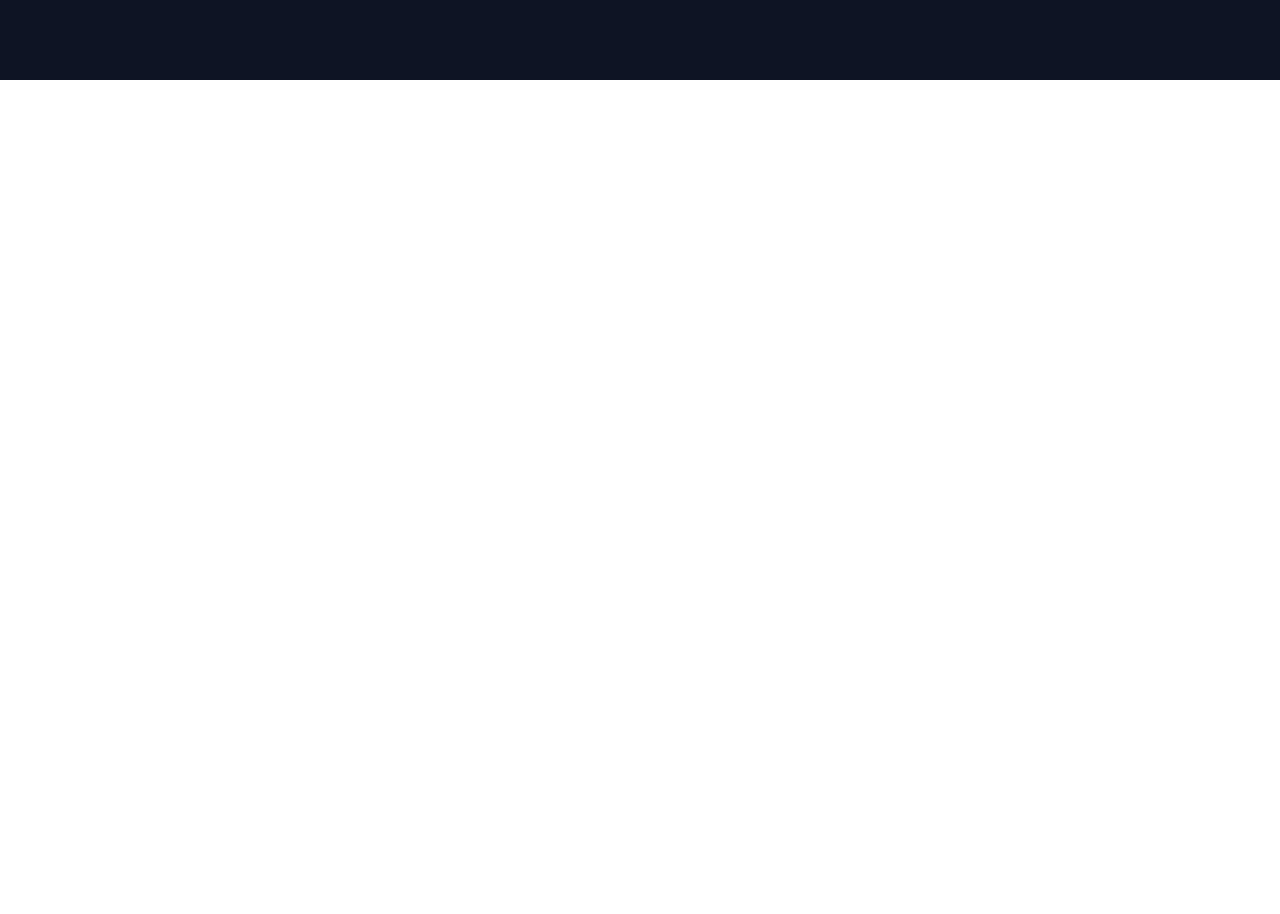
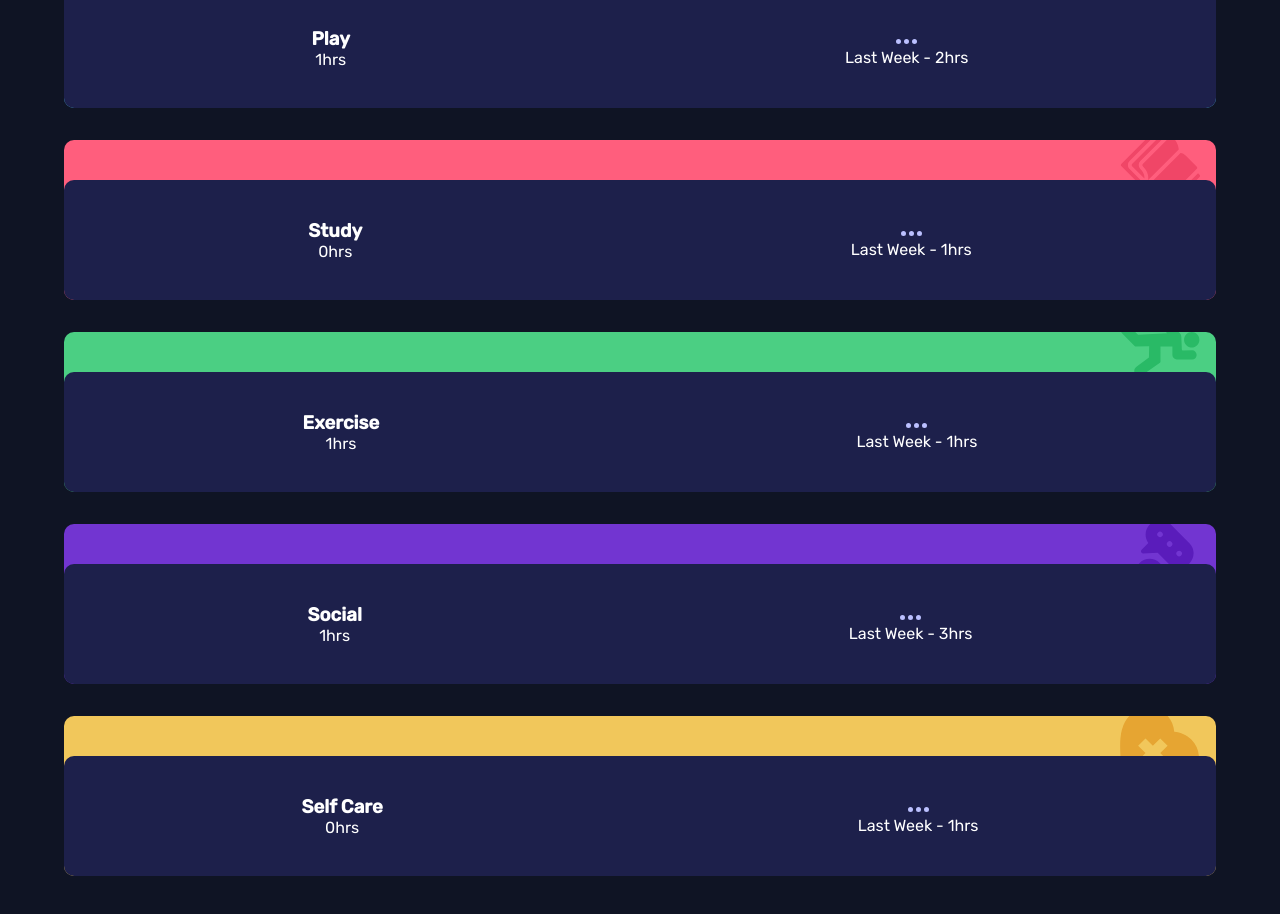
Before and after one commit to OscarAnillo/Time-tracking-dashboard, a React (Create React App) app: page / in a window 1280 px wide. Shown: the part 720-1634 px from the top of the page. Before the commit the page ends 800 px from the top, so only its background shows below. Built offline with nearby package versions, Linux system fonts and the light colour scheme.

Commit message:
add styles to info cards

```diff
--- a/src/App.css
+++ b/src/App.css
@@ -9,7 +9,7 @@
 
 .App {
   text-align: center;
-  height: 100vh;
+  min-height: 100vh;
   position: relative;
   background: hsl(226, 43%, 10%);
   font-family: 'Rubik', sans-serif;
@@ -20,7 +20,7 @@
   padding: 75px 0;
 }
 img {
-  width: 100%;
+  max-width: 100%;
 }
 
 /* MainCard component */
@@ -75,3 +75,52 @@ img {
 .main-nav ul li:active {
   color: #fff;
 }
+
+/* InfoCards components */
+.cards {
+  margin: 2em 0;
+  position: relative;
+  border-radius: 10px;
+
+}
+.cards-bg {
+  height: 40px;
+  text-align: right;
+  overflow: hidden;
+  position: relative;
+}
+.cards-bg img {
+  width: 80px;
+  padding-right: 1em;
+  position: absolute;
+  top: -10px;
+  right: 0px;
+}
+.cards-row {
+  display: flex;
+  align-items: center;
+  justify-content: space-around;
+  background-color: rgb(29, 32, 75  );
+  color: #fff;
+  border-radius: 10px;
+  height: 120px;
+}
+
+.work {
+  background-color: rgb(255, 139, 100);
+}
+.play {
+  background-color: rgb(86, 194, 230);
+}
+.study {
+  background-color: rgb(255, 94, 125);
+}
+.exercise {
+  background-color: rgb(75, 207, 131);
+}
+.social {
+  background-color: rgb(114, 53, 209);
+}
+.self-care {
+  background-color: rgb(241, 199, 91);
+}
--- a/src/App.js
+++ b/src/App.js
@@ -1,5 +1,6 @@
 
 import './App.css';
+import InfoCards from './components/info-cards';
 import MainCard from './components/main-card';
 
 function App() {
@@ -7,6 +8,7 @@ function App() {
     <div className="App">
       <div className="container">
         <MainCard />
+        <InfoCards />
       </div>
     </div>
   );
--- /dev/null
+++ b/src/components/info-cards.js
@@ -0,0 +1,30 @@
+import { useState, useEffect } from 'react';
+import data from '../data/data.json';
+
+export default function InfoCards(){
+    const [daily, setDaily] = useState('');
+    const [weekly, setWeekly] = useState('');
+    const [monthly, setMonthly] = useState('');
+
+    return (
+        <div>
+            {data.map(item => (
+                <div className={`${item.className} cards`} key={item.title}>
+                    <div className="cards-bg">
+                        <img src={item.image} alt="" />
+                    </div>
+                    <div className="cards-row">
+                        <div>
+                            <h3>{item.title}</h3>
+                            <p>{item.timeframes.daily.current}hrs</p>
+                        </div>
+                        <div>
+                            <img src="images/icon-ellipsis.svg" alt="" />
+                            <p>Last Week - {item.timeframes.daily.previous}hrs</p>
+                        </div>
+                    </div>
+                </div>
+            ))}
+        </div>
+    )
+}
--- a/src/data/data.json
+++ b/src/data/data.json
@@ -1,6 +1,8 @@
 [
   {
     "title": "Work",
+    "image":"images/icon-work.svg",
+    "className":"work",
     "timeframes": {
       "daily": {
         "current": 5,
@@ -18,6 +20,8 @@
   },
   {
     "title": "Play",
+    "image":"images/icon-play.svg",
+    "className":"play",
     "timeframes": {
       "daily": {
         "current": 1,
@@ -35,6 +39,8 @@
   },
   {
     "title": "Study",
+    "image":"images/icon-study.svg",
+    "className":"study",
     "timeframes": {
       "daily": {
         "current": 0,
@@ -52,6 +58,8 @@
   },
   {
     "title": "Exercise",
+    "image":"images/icon-exercise.svg",
+    "className":"exercise",
     "timeframes": {
       "daily": {
         "current": 1,
@@ -69,6 +77,8 @@
   },
   {
     "title": "Social",
+    "image":"images/icon-social.svg",
+    "className":"social",
     "timeframes": {
       "daily": {
         "current": 1,
@@ -86,6 +96,8 @@
   },
   {
     "title": "Self Care",
+    "image":"images/icon-self-care.svg",
+    "className":"self-care",
     "timeframes": {
       "daily": {
         "current": 0,
```
